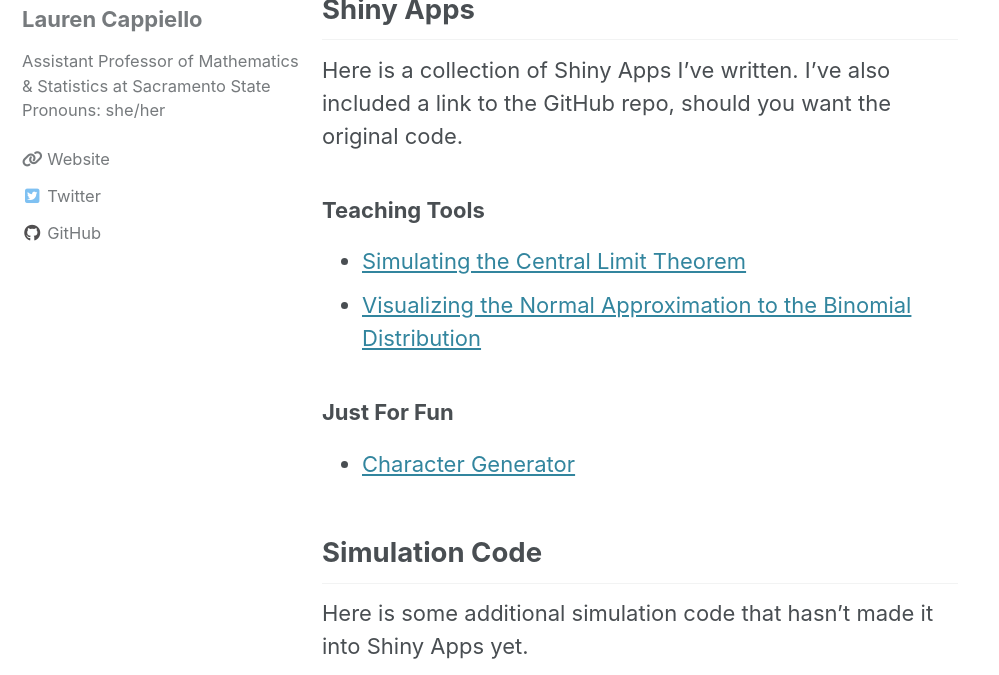
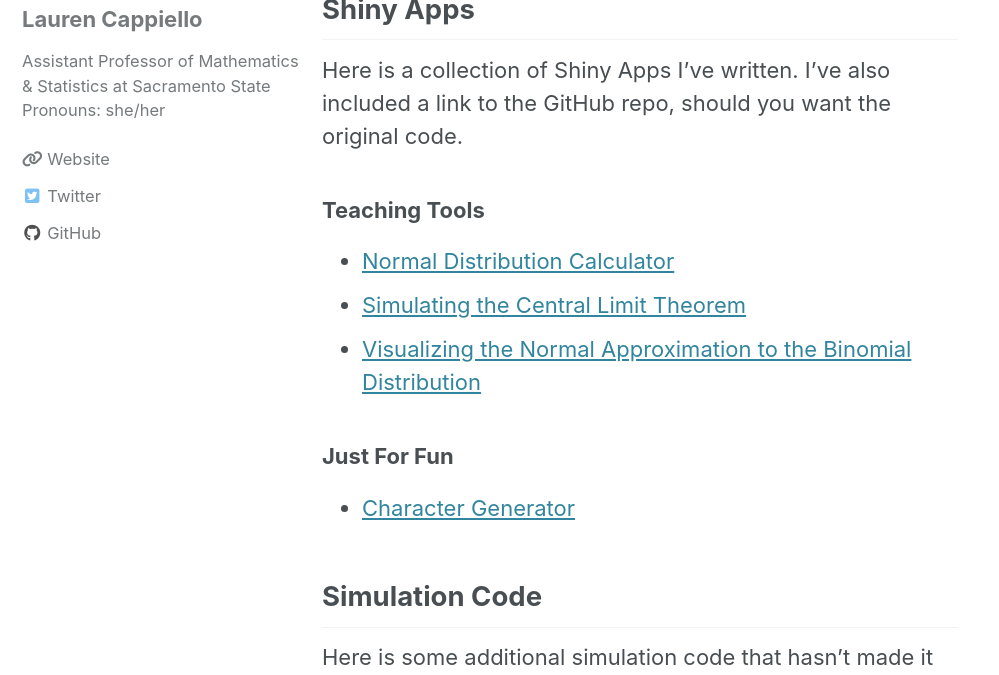
Before and after one commit to lgpcappiello/lgpcappiello.github.io, a Jekyll site: the page built from teaching/shinyapps.md, in a window 1280 px wide and 900 px high, cut to the strip 225-900 px from the top of the window. Shown: the whole strip, without its empty margins (0-999 px from the left). Built offline with Jekyll 4.4.1, drawn with Linux system fonts in a browser that asks for light colours; cached includes are drawn as plain includes; nearby versions of some CDN libraries; a script bundle is joined from its source files by our own code; library files that are not in the unit come from our copies.

Commit message:
Update shinyapps.md

```diff
--- a/teaching/shinyapps.md
+++ b/teaching/shinyapps.md
@@ -11,6 +11,7 @@ Here is a collection of Shiny Apps I've written. I've also included a link to th
 
 ### Teaching Tools
 
+- <a href="https://lgpcappiello.shinyapps.io/normcalc/">Normal Distribution Calculator</a>
 - <a href="https://lgpcappiello.shinyapps.io/SimulateCLT/">Simulating the Central Limit Theorem</a>
 - <a href="https://lgpcappiello.shinyapps.io/NormalApproxBinom/">Visualizing the Normal Approximation to the Binomial Distribution</a>
 
```
